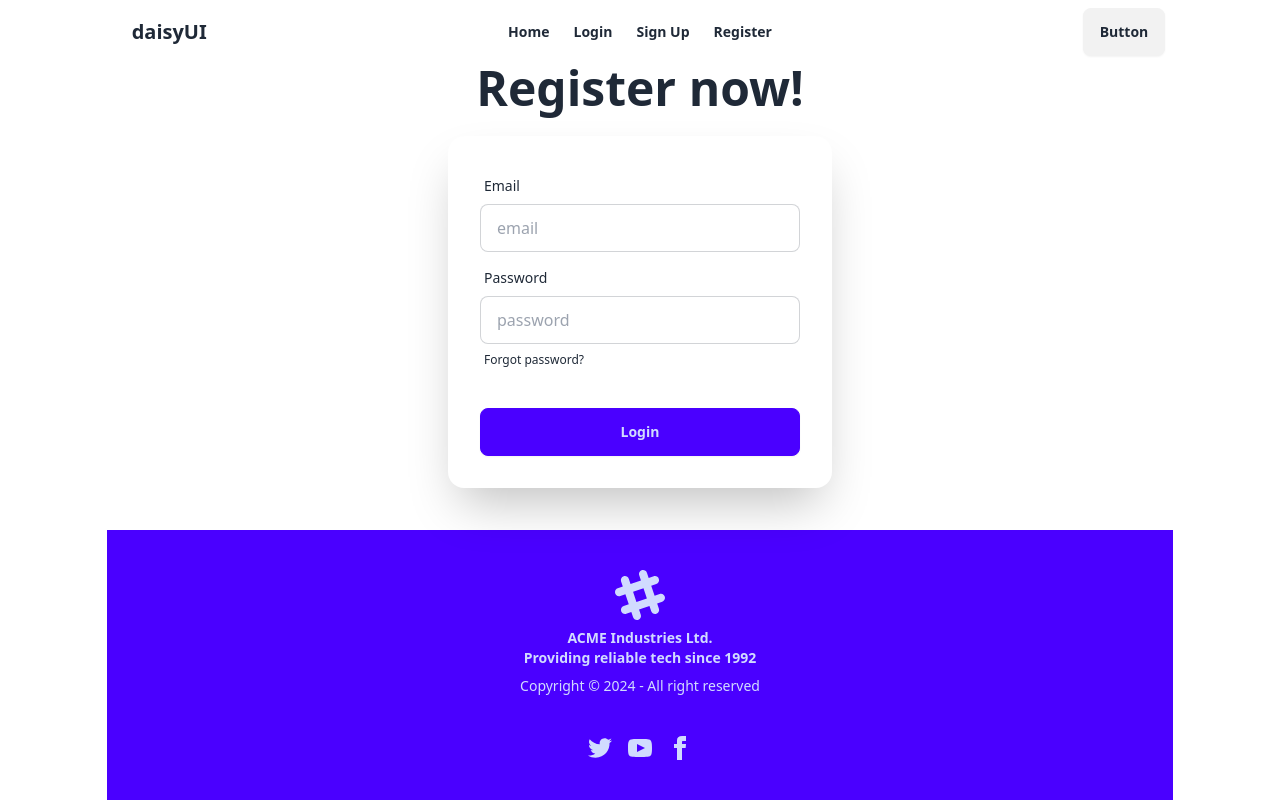
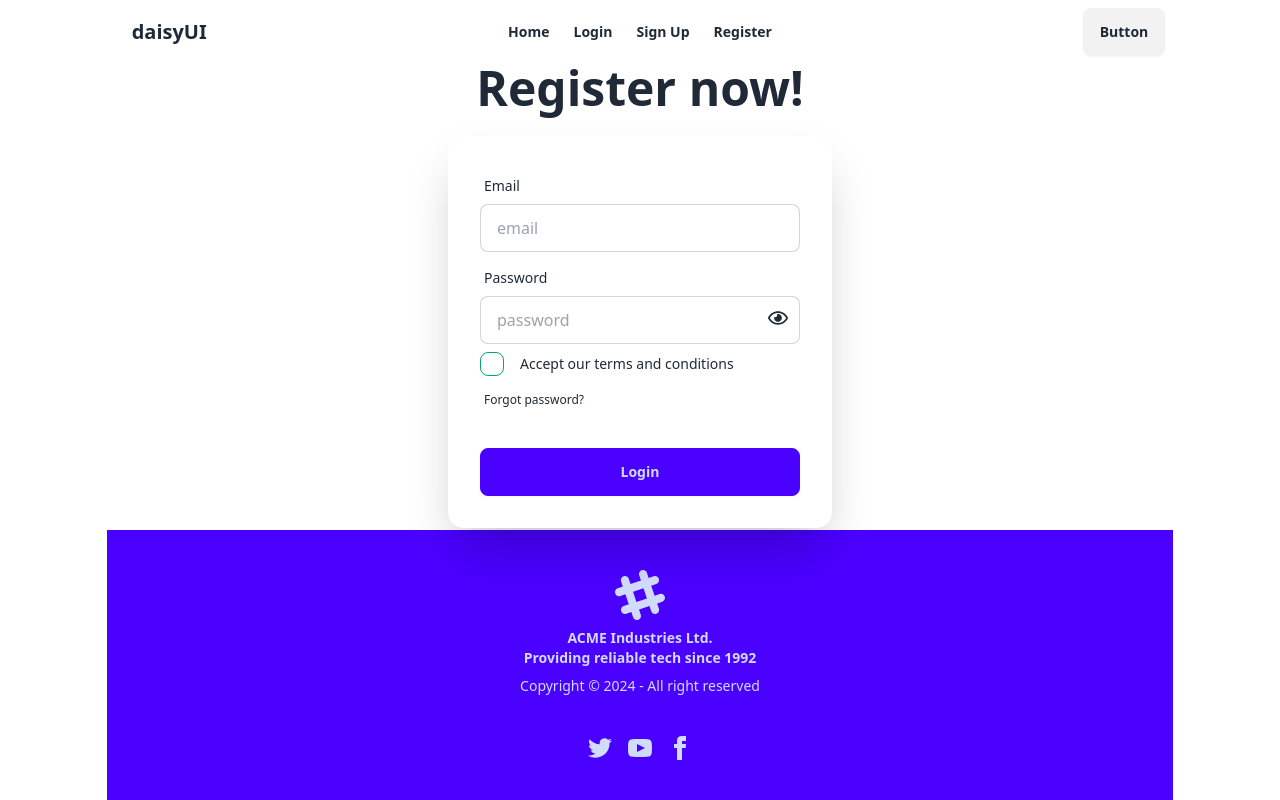
Before and after one commit to SudiptaRoy05/authentication-with-email, a React (Vite) app: page /register in a window 1280 px wide. Built offline with nearby package versions, Linux system fonts and the light colour scheme.

Commit message:
toggle pass show and hide and add check for checked terms

```diff
--- a/package.json
+++ b/package.json
@@ -15,6 +15,7 @@
     "match-sorter": "^8.0.0",
     "react": "^18.3.1",
     "react-dom": "^18.3.1",
+    "react-icons": "^5.3.0",
     "react-router-dom": "^6.28.0",
     "sort-by": "^0.0.2"
   },
--- a/src/components/Register/Register.jsx
+++ b/src/components/Register/Register.jsx
@@ -1,42 +1,56 @@
 import { createUserWithEmailAndPassword } from "firebase/auth";
 import auth from "../../firebase.init";
-import {  useState } from "react";
+import { useState } from "react";
+import { FaRegEye } from "react-icons/fa";
+import { FaRegEyeSlash } from "react-icons/fa";
+export default function Register() {
+  const [success, setSuccess] = useState(false);
+  const [errorM, setErrorM] = useState("");
+  const [showPass, setShowPass] = useState(false);
 
-export default function Register() {
-    const [success, setSuccess] = useState(false)
-    const [errorM, setErrorM] = useState('');
 
-    const handleRegister=(e)=>{
+  const handleRegister = (e) => {
     e.preventDefault();
     const email = e.target.email.value;
     const password = e.target.password.value;
+    const terms = e.target.terms.checked;
+    console.log(terms)
     // console.log(`${email} || ${password}`);
-        setErrorM('');
-        setSuccess(false)
+    setErrorM("");
+    setSuccess(false);
 
-        if(password.length < 6){
-            setErrorM('password should be 6 character');
+    if (password.length < 6) {
+      setErrorM("password should be 6 character");
       return;
     }
 
-        const passRegex = /^(?=.*[A-Z])(?=.*[a-z])(?=.*\d)(?=.*[@$!%*?&])[A-Za-z\d@$!%*?&]{8,}$/;
+    const passRegex = /^(?=.*[A-Z])(?=.*[a-z])(?=.*\d)(?=.*[@$!%*?&.])[A-Za-z\d@$!%*?&.]{8,}$/;
 
-        if(!passRegex.test(password)){
-            setErrorM('At least one uppercase, one lowercase, one number, one special character');
+
+    if (!passRegex.test(password)) {
+      setErrorM(
+        "At least one uppercase, one lowercase, one number, one special character"
+      );
+      return;
+    }
+
+    if(!terms){
+        setErrorM('Pleace accept our terms and conditions')
         return;
     }
 
     createUserWithEmailAndPassword(auth, email, password)
-        .then(result =>{
+      .then((result) => {
         const user = result.user;
-            console.log(user)
+        console.log(user);
         setSuccess(true);
-        }).catch(error => {
-            console.log("ERROR",error.message);
+      })
+      .catch((error) => {
+        console.log("ERROR", error.message);
         setErrorM(error.message);
         setSuccess(false);
-        })
-    }
+      });
+  };
   return (
     <div className="space-y-6">
       <h1 className="text-center text-5xl font-bold">Register now!</h1>
@@ -57,17 +71,37 @@ export default function Register() {
               required
             />
           </div>
-          <div className="form-control">
+          <div className="form-control relative">
             <label className="label">
               <span className="label-text">Password</span>
             </label>
+
             <input
-              type="password"
+              type={showPass ? "text" : "password"}
               name="password"
               placeholder="password"
               className="input input-bordered"
               required
             />
+            <button
+              onClick={() => setShowPass(!showPass)}
+              className="text-xl absolute right-3 top-12"
+            >
+              {showPass ? (
+                <FaRegEyeSlash></FaRegEyeSlash>
+              ) : (
+                <FaRegEye></FaRegEye>
+              )}
+            </button>
+
+            <div className="form-control my-2">
+              <label className="cursor-pointer flex justify-start items-center gap-4">
+                <input type="checkbox" name="terms" className="checkbox checkbox-success" />
+                <span className="label-text">
+                  Accept our terms and conditions
+                </span>
+              </label>
+            </div>
             <label className="label">
               <a href="#" className="label-text-alt link link-hover">
                 Forgot password?
@@ -78,11 +112,8 @@ export default function Register() {
             <button className="btn btn-primary">Login</button>
           </div>
         </form>
-        {
-            errorM && <p className="text-red-600">{errorM}</p>
-        }{
-            success && <p className="text-green-600">Successfuly create a user</p>
-        }
+        {errorM && <p className="text-red-600">{errorM}</p>}
+        {success && <p className="text-green-600">Successfuly create a user</p>}
       </div>
     </div>
   );
```
Also changed, not shown: 1 other file (tests, documents, lock files or other folders). Lines whose indentation alone changed are shown as unchanged.
